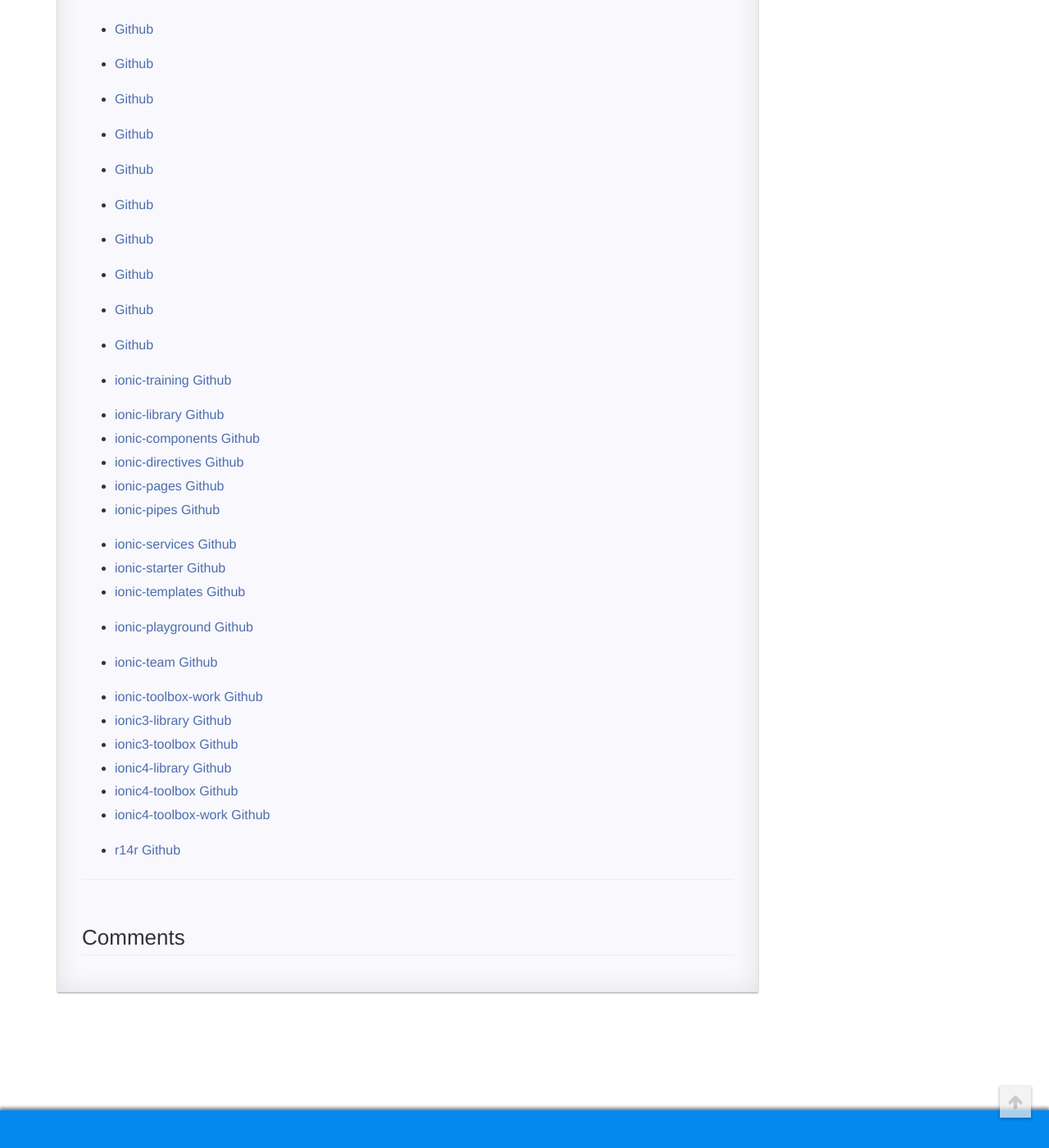
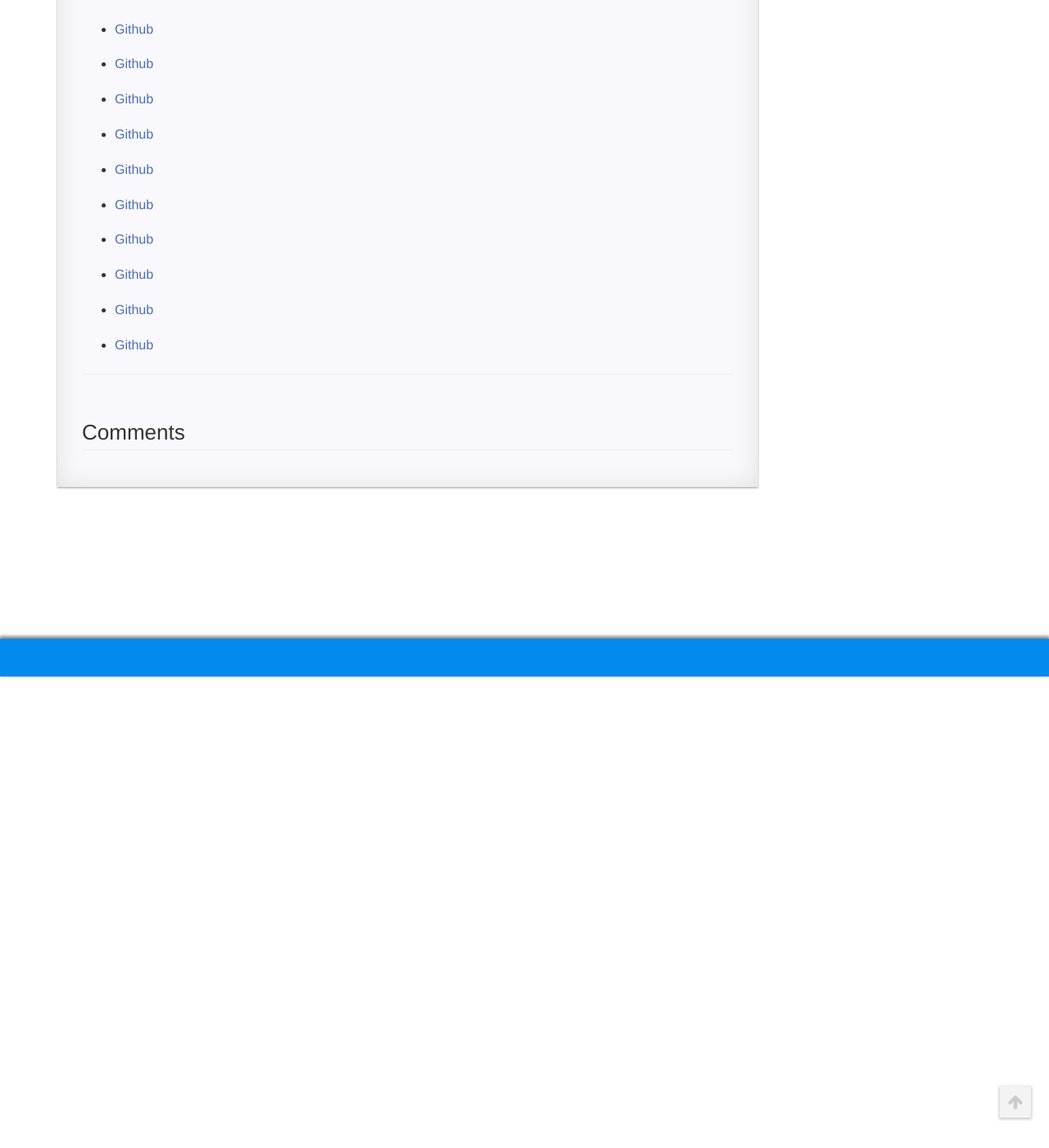
Before and after one commit to r14r/r14r.github.io, a Jekyll site: the page built from _posts/2019-06-17-ionic-toolbox-universe.md, in a window 1280 px wide and 1400 px high, scrolled down 575 px. Shown: the whole window at 82% size. Built offline with Jekyll 4.4.1, drawn with Linux system fonts in a browser that asks for light colours; a style sheet for code colours, icons or effects is not loaded.

Commit message:
change: page structure and content

```diff
--- a/_posts/2019-06-17-ionic-toolbox-universe.md
+++ b/_posts/2019-06-17-ionic-toolbox-universe.md
@@ -28,32 +28,6 @@
 
 Ionic Toolbox Universes created by [me](https://r14r.github.io)
 
-{% for universe in page.universes   %}
-- [{{link}}](https://{{link}}.github.io) [Github](https://github.com/{{link}})
+{% for universe in page.universes %}
+-  <a href="https://{{link}}.github.io}">{{link}}</a> <a href="https://github.com/{{link}}">Github</a>
 {% endfor %}
-
-
-- [ionic-training](https://github.com/ionic-training.github.io) [Github](https://github.com/ionic-training)
-
-- [ionic-library](https://github.com/ionic-library.github.io) [Github](https://github.com/ionic-library)
-- [ionic-components](https://github.com/ionic-components.github.io) [Github](https://github.com/ionic-components)
-- [ionic-directives](https://github.com/ionic-directives.github.io) [Github](https://github.com/ionic-directives)
-- [ionic-pages](https://github.com/ionic-pages.github.io) [Github](https://github.com/ionic-pages)
-- [ionic-pipes](https://github.com/ionic-pipes.github.io) [Github](https://github.com/ionic-pipes)
-
-- [ionic-services](https://github.com/ionic-services.github.io) [Github](https://github.com/ionic-services)
-- [ionic-starter](https://github.com/ionic-starter.github.io) [Github](https://github.com/ionic-starter)
-- [ionic-templates](https://github.com/ionic-templates.github.io) [Github](https://github.com/ionic-templates)
-
-- [ionic-playground](https://github.com/ionic-playground.github.io) [Github](https://github.com/ionic-playground)
-
-- [ionic-team](https://github.com/ionic-team.github.io) [Github](https://github.com/ionic-team)
-
-- [ionic-toolbox-work](https://github.com/ionic-toolbox-work) [Github](https://github.com/ionic-toolbox-work)
-- [ionic3-library](https://github.com/ionic3-library) [Github](https://github.com/ionic3-library)
-- [ionic3-toolbox](https://github.com/ionic3-toolbox) [Github](https://github.com/ionic3-toolbox)
-- [ionic4-library](https://github.com/ionic4-library) [Github](https://github.com/ionic4-library)
-- [ionic4-toolbox](https://github.com/ionic4-toolbox) [Github](https://github.com/ionic4-toolbox)
-- [ionic4-toolbox-work](https://github.com/ionic4-toolbox-work) [Github](https://github.com/ionic4-toolbox-work)
-
-- [r14r](https://github.com/r14r) [Github](https://github.com/r14r)
```
